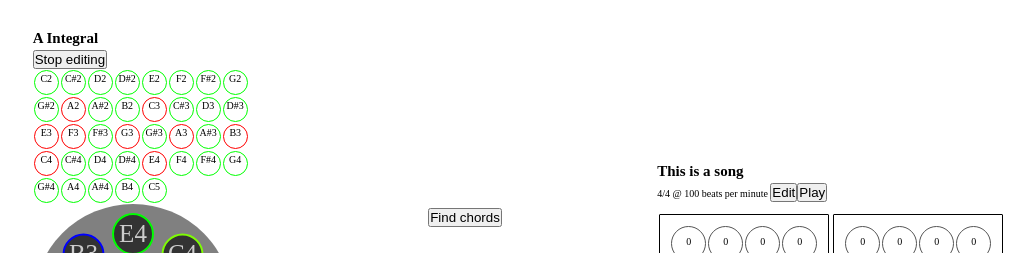
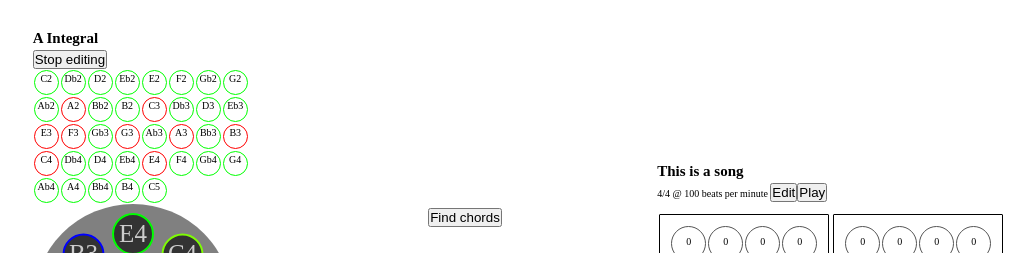
Before and after one commit to Moosees/ding-and-tones, a React (Create React App) app: page / in a window 1280 px wide. Both pictures are taken after a click on the button "Edit scale". Shown: the part 183-436 px from the top of the page, without its empty margins (45-1079 px from the left). Built offline with nearby package versions, Linux system fonts and the light colour scheme.

Commit message:
Refactor scale and chord code to only use flats and no sharps

```diff
--- a/src/components/editScale/EditScale.jsx
+++ b/src/components/editScale/EditScale.jsx
@@ -9,21 +9,19 @@ import { useMemo } from 'react';
 import { Note, NoteContainer } from './editScale.styles';
 
 const getNotes = (scale, fnAdd, fnRemove) => {
-  const scaleStr = scale.join('');
   const notes = [];
   // c2 to c5
   for (let i = 24; i <= 60; ++i) {
-    const noteName = noteValueToName[i].split('-');
-    const isNoteInScale =
-      scaleStr.includes(noteName[0]) || scaleStr.includes(noteName[1]);
+    const noteName = noteValueToName[i];
+    const isNoteInScale = scale.includes(noteName);
 
     const handleClick = isNoteInScale
-      ? () => fnRemove(noteName[0])
-      : () => fnAdd(noteName[0]);
+      ? () => fnRemove(noteName)
+      : () => fnAdd(noteName);
 
     notes.push(
       <Note key={i} inScale={isNoteInScale} onClick={handleClick}>
-        {noteName[0]}
+        {noteName}
       </Note>
     );
   }
--- a/src/intervals.data.js
+++ b/src/intervals.data.js
@@ -90,67 +90,96 @@ export const noteNameToValue = {
 
 export const noteValueToName = {
   12: 'C1',
-  13: 'C#1-Db1',
+  13: 'Db1',
   14: 'D1',
-  15: 'D#1-Eb1',
+  15: 'Eb1',
   16: 'E1',
   17: 'F1',
-  18: 'F#1-Gb1',
+  18: 'Gb1',
   19: 'G1',
-  20: 'G#1-Ab1',
+  20: 'Ab1',
   21: 'A1',
-  22: 'A#1-Bb1',
+  22: 'Bb1',
   23: 'B1',
   24: 'C2',
-  25: 'C#2-Db2',
+  25: 'Db2',
   26: 'D2',
-  27: 'D#2-Eb2',
+  27: 'Eb2',
   28: 'E2',
   29: 'F2',
-  30: 'F#2-Gb2',
+  30: 'Gb2',
   31: 'G2',
-  32: 'G#2-Ab2',
+  32: 'Ab2',
   33: 'A2',
-  34: 'A#2-Bb2',
+  34: 'Bb2',
   35: 'B2',
   36: 'C3',
-  37: 'C#3-Db3',
+  37: 'Db3',
   38: 'D3',
-  39: 'D#3-Eb3',
+  39: 'Eb3',
   40: 'E3',
   41: 'F3',
-  42: 'F#3-Gb3',
+  42: 'Gb3',
   43: 'G3',
-  44: 'G#3-Ab3',
+  44: 'Ab3',
   45: 'A3',
-  46: 'A#3-Bb3',
+  46: 'Bb3',
   47: 'B3',
   48: 'C4',
-  49: 'C#4-Db4',
+  49: 'Db4',
   50: 'D4',
-  51: 'D#4-Eb4',
+  51: 'Eb4',
   52: 'E4',
   53: 'F4',
-  54: 'F#4-Gb4',
+  54: 'Gb4',
   55: 'G4',
-  56: 'G#4-Ab4',
+  56: 'Ab4',
   57: 'A4',
-  58: 'A#4-Bb4',
+  58: 'Bb4',
   59: 'B4',
   60: 'C5',
-  61: 'C#5-Db5',
+  61: 'Db5',
   62: 'D5',
-  63: 'D#5-Eb5',
+  63: 'Eb5',
   64: 'E5',
   65: 'F5',
-  66: 'F#5-Gb5',
+  66: 'Gb5',
   67: 'G5',
-  68: 'G#5-Ab5',
+  68: 'Ab5',
   69: 'A5',
-  70: 'A#5-Bb5',
+  70: 'Bb5',
   71: 'B5',
   72: 'C6',
 };
+
+// This might be useful later
+// export const sharpToFlat = {
+//   'C#1': 'Db1',
+//   'D#1': 'Eb1',
+//   'F#1': 'Gb1',
+//   'G#1': 'Ab1',
+//   'A#1': 'Bb1',
+//   'C#2': 'Db2',
+//   'D#2': 'Eb2',
+//   'F#2': 'Gb2',
+//   'G#2': 'Ab2',
+//   'A#2': 'Bb2',
+//   'C#3': 'Db3',
+//   'D#3': 'Eb3',
+//   'F#3': 'Gb3',
+//   'G#3': 'Ab3',
+//   'A#3': 'Bb3',
+//   'C#4': 'Db4',
+//   'D#4': 'Eb4',
+//   'F#4': 'Gb4',
+//   'G#4': 'Ab4',
+//   'A#4': 'Bb4',
+//   'C#5': 'Db5',
+//   'D#5': 'Eb5',
+//   'F#5': 'Gb5',
+//   'G#5': 'Ab5',
+//   'A#5': 'Bb5',
+// };
 
 export const intervals = {
   0: {
--- a/src/pages/single-drum/SingleDrum.jsx
+++ b/src/pages/single-drum/SingleDrum.jsx
@@ -1,4 +1,4 @@
-import React from 'react';
+import React, { useEffect } from 'react';
 import { connect } from 'react-redux';
 import ChordControls from '../../components/chordControls/ChordControls';
 import ChordList from '../../components/chordList/ChordList';
@@ -9,8 +9,12 @@ import SongInfo from '../../components/songInfo/SongInfo';
 import { saveScale } from '../../redux/scale/scale.actions';
 import { SingleDrumContainer } from './singleDrum.styles';
 
-const SingleDrum = ({ scale, saveScale }) => {
-  saveScale(scale);
+// this page is just a placeholder
+const SingleDrum = ({ saveScale }) => {
+  useEffect(
+    () => saveScale(['A2', 'C3', 'E3', 'F3', 'G3', 'A3', 'B3', 'C4', 'E4']),
+    [saveScale]
+  );
 
   return (
     <SingleDrumContainer>
@@ -31,8 +35,4 @@ const SingleDrum = ({ scale, saveScale }) => {
   );
 };
 
-const mapStateToProps = ({ scale }) => ({
-  scale: scale.scaleSimple,
-});
-
-export default connect(mapStateToProps, { saveScale })(SingleDrum);
+export default connect(null, { saveScale })(SingleDrum);
--- a/src/redux/chords/chords.utils.js
+++ b/src/redux/chords/chords.utils.js
@@ -57,7 +57,7 @@ const chordExists = (scale, chord) => {
   chord.notes.forEach((chordNote, i) => {
     let noteExists = false;
     scale.forEach((note) => {
-      if (chordNote.split('-').includes(note.noteShort)) {
+      if (chordNote === note.noteShort) {
         foundNotes[note.note] = chord.intervals[i];
         noteExists = true;
       }
--- a/src/redux/scale/scale.reducer.js
+++ b/src/redux/scale/scale.reducer.js
@@ -1,10 +1,10 @@
 import actionTypes from './scale.types';
-import { createFullScale, sortScale } from './scale.utils';
+import { createFullScale, removeSharps, sortScale } from './scale.utils';
 
 const INITIAL_STATE = {
   name: 'A Integral',
   layout: 'round',
-  scaleSimple: ['A2', 'C3', 'E3', 'F3', 'G3', 'A3', 'B3', 'C4', 'E4'],
+  scaleSimple: [],
   scaleFull: [],
 };
 
@@ -30,9 +30,10 @@ const scaleReducer = (state = INITIAL_STATE, { type, payload }) => {
       };
 
     case actionTypes.SAVE_SCALE:
-      const scaleFull = createFullScale(payload);
+      const scaleSimple = removeSharps(payload);
+      const scaleFull = createFullScale(scaleSimple);
 
-      return { ...state, scaleSimple: payload, scaleFull };
+      return { ...state, scaleSimple, scaleFull };
 
     default:
       return state;
--- a/src/redux/scale/scale.utils.js
+++ b/src/redux/scale/scale.utils.js
@@ -1,4 +1,8 @@
-import { intervals, noteNameToValue } from '../../intervals.data';
+import {
+  intervals,
+  noteNameToValue,
+  noteValueToName,
+} from '../../intervals.data';
 
 const addNoteValues = (scale) => {
   return scale.map((note) => {
@@ -49,6 +53,13 @@ export const createFullScale = (scale) => {
   return scaleFull;
 };
 
+export const removeSharps = (scale) => {
+  return scale.map((note) => {
+    const noteValue = noteNameToValue[note];
+    return noteValueToName[noteValue];
+  });
+};
+
 export const sortScale = (scale) => {
   return scale.sort((a, b) => noteNameToValue[a] - noteNameToValue[b]);
 };
```
Also changed, not shown: 1 other file (tests, documents, lock files or other folders).
